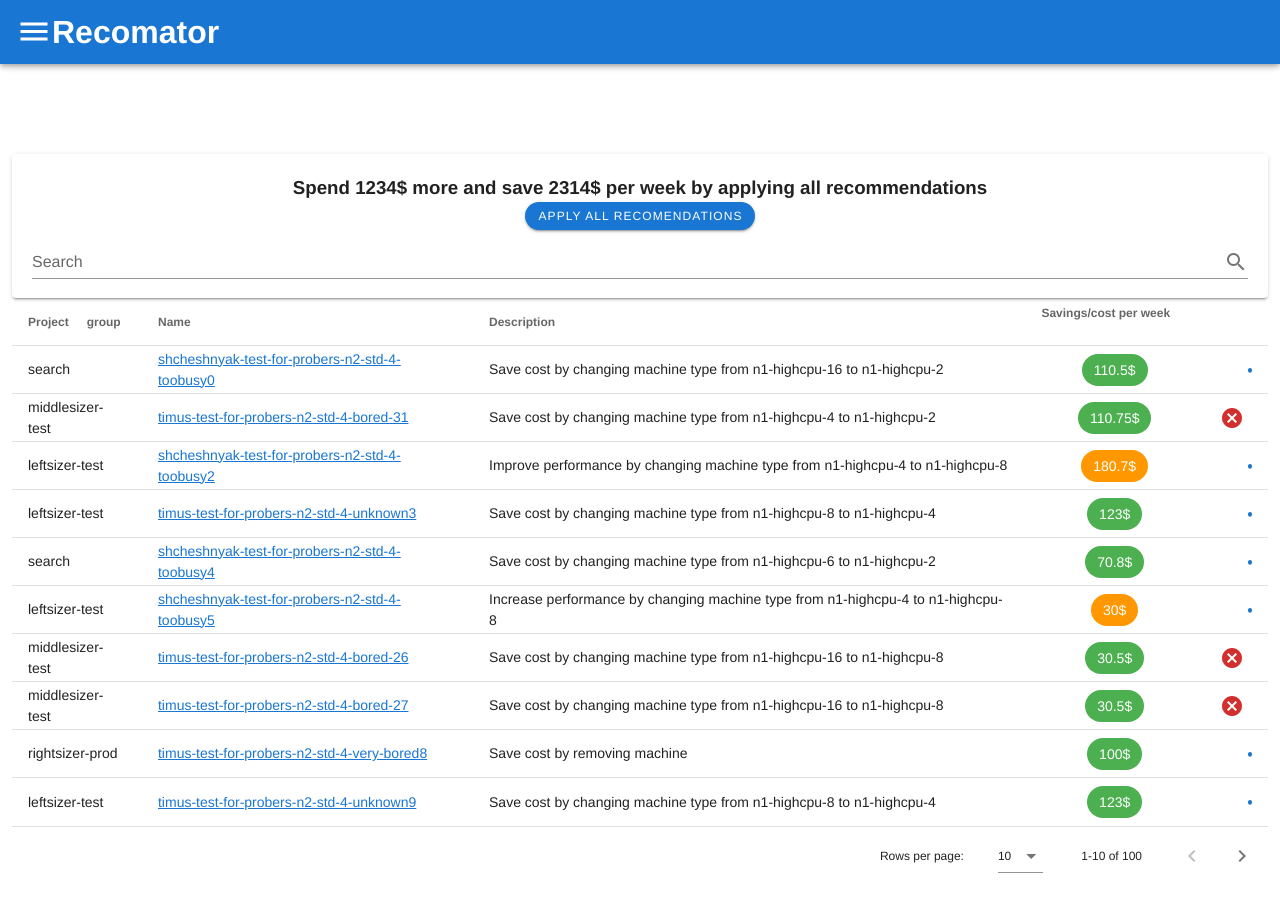
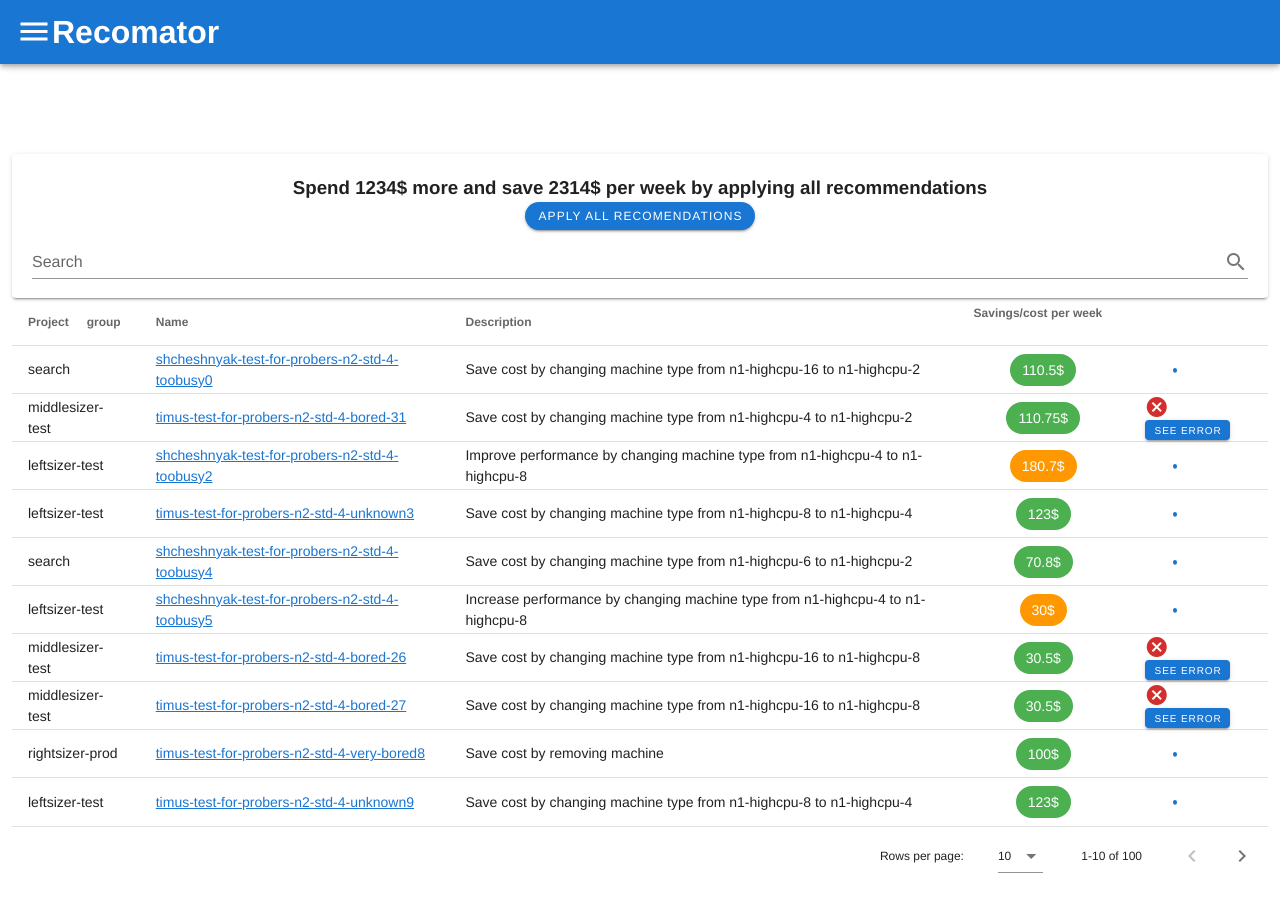
Before and after one commit to googleinterns/recomator, a Vue app in the folder frontend/: page /mock in a window 1280 px wide. Both pictures are taken after a click on the button "APPLY ALL RECOMENDATIONS". Built offline with nearby package versions, Linux system fonts and the light colour scheme.

Commit message:
Recommendation execution errors

```diff
--- a/frontend/src/views/Mock.vue
+++ b/frontend/src/views/Mock.vue
@@ -243,6 +243,19 @@ limitations under the License. -->
                       v-if="recommendation.item.failed()"
                       >mdi-close-circle</v-icon
                     >
+                    <v-dialog v-if="recommendation.item.failed()" max-width="600px">
+                      <template v-slot:activator="{ on }">
+                      <v-btn x-small color="primary" v-on="on">
+                        See error
+                      </v-btn>
+                      </template>
+                      <v-card>
+                        <v-card-title class="headline"> Applying recommendation failed </v-card-title>
+                        <v-card-text>
+                          A cookie associated with a cross-site resource at https://www.google.com/ was set without the `SameSite` attribute. It has been blocked, as Chrome now only delivers cookies with cross-site requests if they are set with `SameSite=None` and `Secure`. You can review cookies in developer tools under Application>Storage>Cookies and see more details at https://www.chromestatus.com/feature/5088147346030592 and https://www.chromestatus.com/feature/5633521622188032.
+                        </v-card-text>
+                      </v-card>
+                    </v-dialog>
                     <div
                       v-if="
                         !recommendation.item.applicable() &&
```
